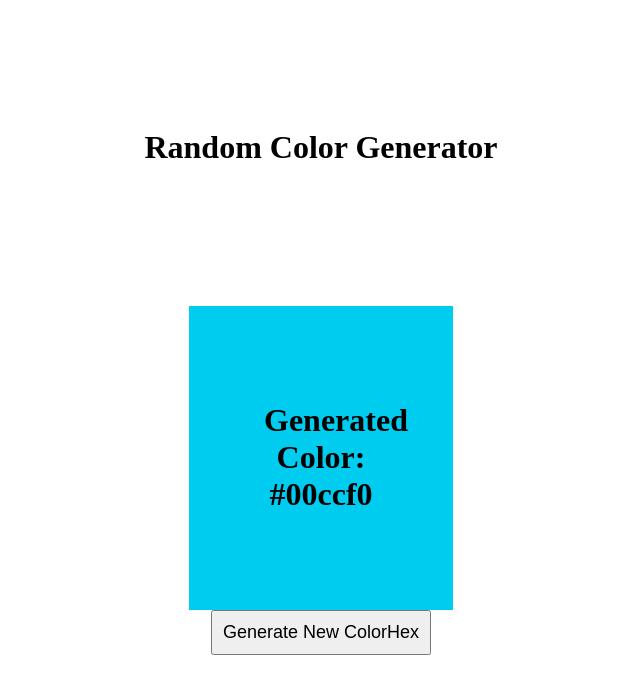
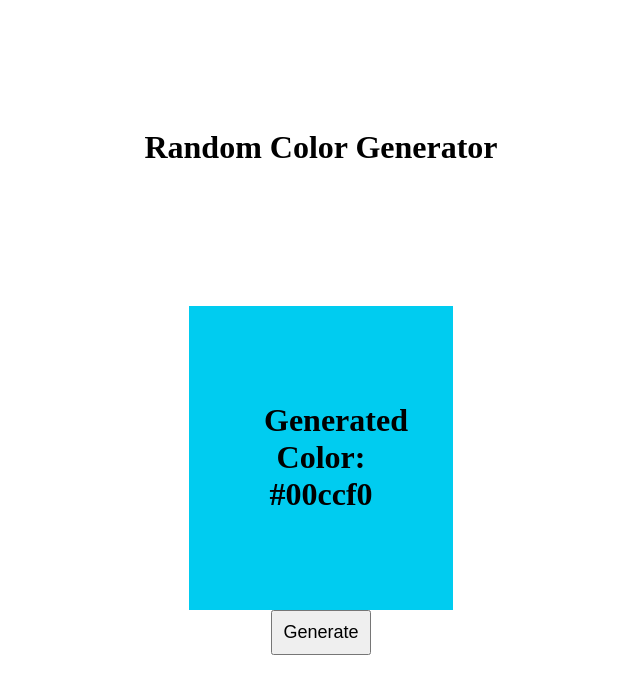
Before and after one commit to Temuu-jin/react-random-color-generator, a React app: page / in a window 1280 px wide. Shown: the top 694 px of the page, without its empty margins (319-959 px from the left). Built offline with nearby package versions, Linux system fonts and the light colour scheme.

Commit message:
Fix exact button text for Drone

```diff
--- a/src/App.js
+++ b/src/App.js
@@ -53,7 +53,7 @@ export default function App() {
             setColor(newHex);
           }}
         >
-          Generate New ColorHex
+          Generate
         </button>
       </div>
     </div>
```
